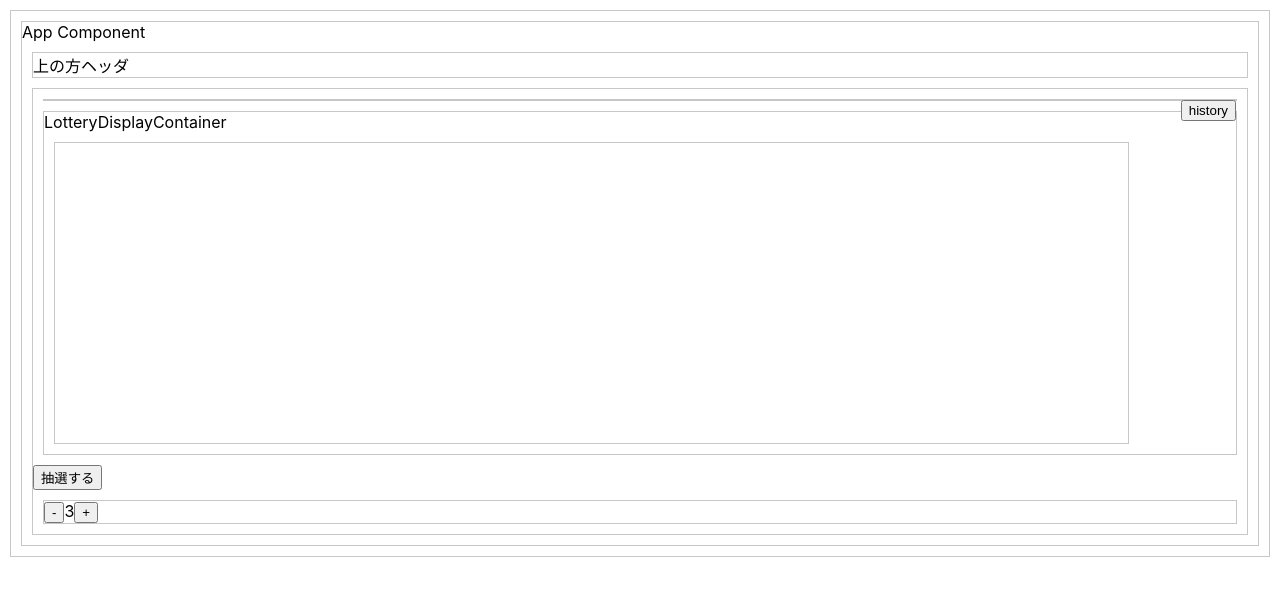
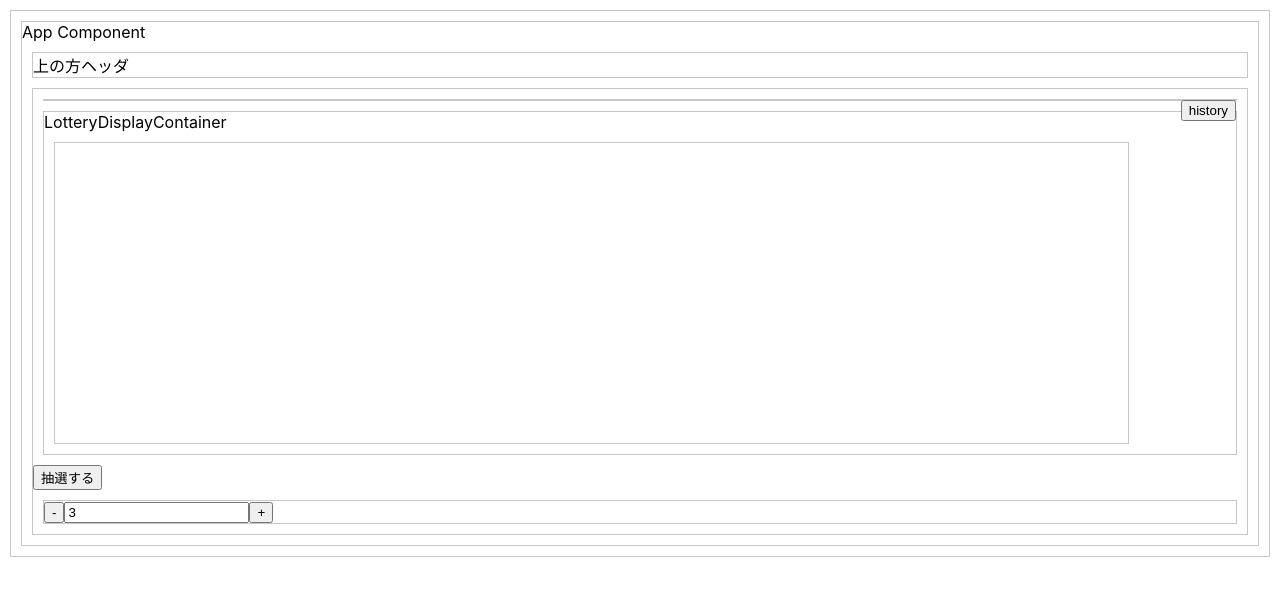
Before and after one commit to ymdsy/lottery_app, a React (Create React App) app: page / in a window 1280 px wide. Shown: the top 596 px of the page. Built offline with nearby package versions, Linux system fonts and the light colour scheme.

Commit message:
人数変更をテキストボックスで行えるように変更

```diff
--- a/src/lotteryPanel/changeNumOfPeople/changeNumOfPeopleContainer.js
+++ b/src/lotteryPanel/changeNumOfPeople/changeNumOfPeopleContainer.js
@@ -2,14 +2,12 @@ import React from "react";
 import { ChangeNumOfPeople } from "./changeNumOfPeoplePresenter.js";
 
 export class ChangeNumOfPeopleContainer extends React.Component {
-  // constructor(props) {
-  //   super(props);
-  // }
   render() {
     return (
       <ChangeNumOfPeople
         num={this.props.chosenNum}
-        changeChosenNum={num => this.props.changeChosenNum(num)}
+        addChosenNum={num => this.props.addChosenNum(num)}
+        changeChosenNum={this.props.changeChosenNum}
       />
     );
   }
--- a/src/lotteryPanel/changeNumOfPeople/changeNumOfPeoplePresenter.js
+++ b/src/lotteryPanel/changeNumOfPeople/changeNumOfPeoplePresenter.js
@@ -6,15 +6,15 @@ export function ChangeNumOfPeople(props) {
     <div>
       <button
         onClick={() => {
-          props.changeChosenNum(-1);
+          props.addChosenNum(-1);
         }}
       >
         -
       </button>
-      {props.num}
+      <input type="text" value={props.num} onChange={props.changeChosenNum} />
       <button
         onClick={() => {
-          props.changeChosenNum(1);
+          props.addChosenNum(1);
         }}
       >
         +
--- a/src/lotteryPanel/lotteryContainer.js
+++ b/src/lotteryPanel/lotteryContainer.js
@@ -17,13 +17,14 @@ export class LotteryContainer extends React.Component {
       chosenNum: 3
     };
     this.drawLots = this.drawLots.bind(this);
+    this.changeChosenNum = this.changeChosenNum.bind(this);
   }
 
   /**
-   * 一度に抽選するくじの数を変更するためのメソッド。
+   * 一度に抽選するくじの数を加えるためのメソッド。
    * @param {加える人数} addNum
    */
-  changeChosenNum(addNum) {
+  addChosenNum(addNum) {
     if (
       typeof addNum !== "number" ||
       Number.isNaN(addNum) ||
@@ -37,6 +38,20 @@ export class LotteryContainer extends React.Component {
     });
   }
 
+  /**
+   * 一度に抽選するくじの数を変更するためのメソッド。
+   * @param {変更する人数} changeNum
+   */
+  changeChosenNum(event) {
+    const newNum = Number(event.target.value);
+    if (newNum === 0 || Number.isNaN(newNum) || newNum <= 0) {
+      console.log(NUM_FORMAT_ERR_MSG);
+      return;
+    }
+    this.setState({
+      chosenNum: newNum
+    });
+  }
   /**
    * くじを引くメソッド。
    * 引かれたくじは抽選可能なくじから消え、引かれたくじとして登録される。
@@ -90,7 +105,8 @@ export class LotteryContainer extends React.Component {
         />
         <ChangeNumOfPeopleContainer
           chosenNum={this.state.chosenNum}
-          changeChosenNum={num => this.changeChosenNum(num)}
+          addChosenNum={num => this.addChosenNum(num)}
+          changeChosenNum={this.changeChosenNum}
         />
       </div>
     );
```
Also changed, not shown: src/lotteryPanel/history/historyDeleteContainer.js (+0 -8 lines).
